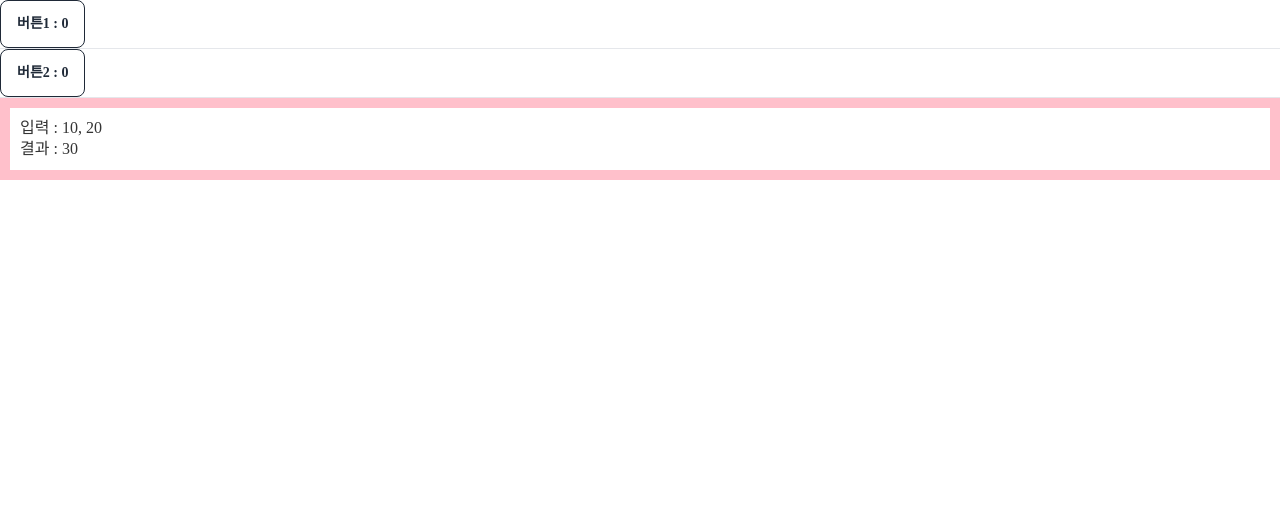
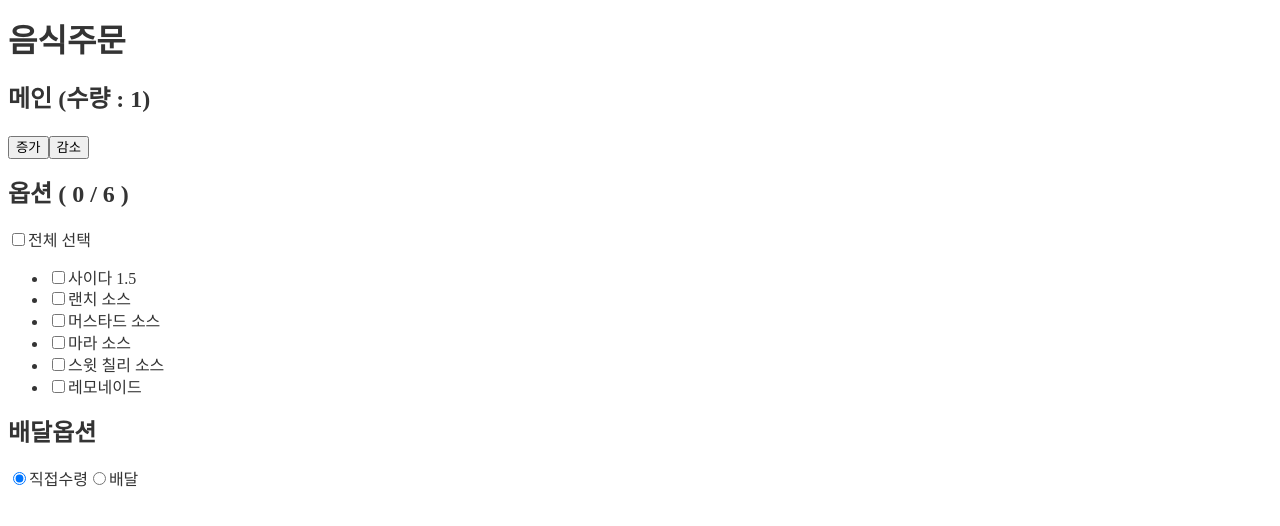
Before and after one commit to fbtjdwls04/2023-04-react-test, a React (Create React App) app: page / in a window 1280 px wide. Shown: the top 526 px of the page. Built offline with nearby package versions, Linux system fonts and the light colour scheme; a web font is replaced by a local one.

Commit message:
음식주문 기능

```diff
--- a/src/App.js
+++ b/src/App.js
@@ -1,41 +1,11 @@
 import React,{useEffect, useState, useCallback} from "react";
+import Order from "./Order";
 
-let SubCallCount = 0;
-function Sub({no1,no2,calculateFun}) {
-  SubCallCount++;
-  console.log(`SubCallCount : ${SubCallCount}`);
+function App() {
 
   return (
     <>
-      <div style={{border: '10px solid pink',padding: 10}}>
-        입력 : {no1}, {no2}
-        <br />
-        결과 : {calculateFun(no1,no2)}
-      </div>
-    </>
-  );
-}
-
-const MemoizedSub = React.memo(Sub);
-
-let AppCallCount = 0;
-
-function App() {
-  AppCallCount++;
-  console.log(`AppCallCount : ${AppCallCount}`);
-
-  const [no1, setNo1] = useState(0);
-  const [no2, setNo2] = useState(0);
-
-  const calculateFun = useCallback((a,b) => a + b + no1,[no1]);
-
-  return (
-    <>
-      <button className="btn btn-outline" onClick={()=> setNo1(no1 + 1)}>버튼1 : {no1}</button>
-      <hr />
-      <button className="btn btn-outline" onClick={()=> setNo2(no2 + 1)}>버튼2 : {no2}</button>
-      <hr />
-      <MemoizedSub no1={10} no2={20} calculateFun={calculateFun}/>
+      <Order />
     </>
   );
 }
--- /dev/null
+++ b/src/Order.js
@@ -0,0 +1,168 @@
+import React, { useEffect, useState, useCallback, useMemo } from "react";
+
+function OrderMainFood({ mainFoodCount, SetMainFoodCount }) {
+  return (
+    <>
+      <h2>메인 (수량 : {mainFoodCount})</h2>
+      <div>
+        <button
+          className="btn btn-outline btn-sm"
+          onClick={() => SetMainFoodCount(mainFoodCount + 1)}
+        >
+          증가
+        </button>
+        <button
+          className="btn btn-outline btn-sm"
+          onClick={() =>
+            SetMainFoodCount(mainFoodCount == 1 ? 1 : mainFoodCount - 1)
+          }
+        >
+          감소
+        </button>
+      </div>
+    </>
+  );
+}
+
+const MemoizedOrderMainFood = React.memo(OrderMainFood);
+
+function OrderOptions({
+  selectiedCount,
+  options,
+  toggleAllChecked,
+  toggleOptionCheck,
+  btnAllChecked,
+  optionCheckeds,
+}) {
+  return (
+    <>
+      <h2>
+        옵션 ( {selectiedCount} / {options.length} )
+      </h2>
+      <label>
+        <input
+          type="checkbox"
+          checked={btnAllChecked}
+          onChange={toggleAllChecked}
+        />
+        전체 선택
+      </label>
+      <ul>
+        {options.map((option, index) => (
+          <li style={{ userSelect: "none", cursor: "pointer" }} key={option}>
+            <label>
+              <input
+                type="checkbox"
+                checked={optionCheckeds[index]}
+                onChange={() => toggleOptionCheck(index)}
+              />
+              {option}
+            </label>
+          </li>
+        ))}
+      </ul>
+    </>
+  );
+}
+
+const MemoizedOrderOptions = React.memo(OrderOptions);
+
+function OrderDelivery({ deliveryType, SetDeliveryType }) {
+  return (
+    <>
+      <h2>배달옵션</h2>
+      <label>
+        <input
+          type="radio"
+          name="delivery-type"
+          checked={deliveryType == "직접수령"}
+          onChange={() => SetDeliveryType("직접수령")}
+        />
+        직접수령
+      </label>
+      <label>
+        <input
+          type="radio"
+          name="delivery-type"
+          checked={deliveryType == "배달"}
+          onChange={() => SetDeliveryType("배달")}
+        />
+        배달
+      </label>
+    </>
+  );
+}
+
+const MemoizedOrderDelivery = React.memo(OrderDelivery);
+
+export default function Order() {
+  const [mainFoodCount, SetMainFoodCount] = useState(1);
+
+  const options = [
+    "사이다 1.5",
+    "랜치 소스",
+    "머스타드 소스",
+    "마라 소스",
+    "스윗 칠리 소스",
+    "레모네이드",
+  ];
+
+  const [optionCheckeds, SetOptionCheckeds] = useState(
+    new Array(options.length).fill(false)
+  );
+
+  const toggleOptionCheck = useCallback(
+    (index) => {
+      const newOptionCheckeds = optionCheckeds.map((el, _index) =>
+        index == _index ? !el : el
+      );
+      SetOptionCheckeds(newOptionCheckeds);
+    },
+    [optionCheckeds]
+  );
+
+  const btnAllChecked = useMemo(
+    () => optionCheckeds.every((el) => el),
+    [optionCheckeds]
+  );
+  const selectiedCount = useMemo(
+    () => optionCheckeds.filter((el) => el).length,
+    [optionCheckeds]
+  );
+
+  const toggleAllChecked = useCallback(() => {
+    if (btnAllChecked) {
+      //전부 체크를 헤제 해야함
+      SetOptionCheckeds(optionCheckeds.map((el) => false));
+    } else {
+      // 전부 체크를 해야함
+      SetOptionCheckeds(optionCheckeds.map((el) => true));
+    }
+  }, [optionCheckeds]);
+
+  const [deliveryType, SetDeliveryType] = useState("직접수령");
+
+  return (
+    <>
+      <h1>음식주문</h1>
+
+      <MemoizedOrderMainFood
+        SetMainFoodCount={SetMainFoodCount}
+        mainFoodCount={mainFoodCount}
+      />
+
+      <MemoizedOrderOptions
+        selectiedCount={selectiedCount}
+        options={options}
+        toggleAllChecked={toggleAllChecked}
+        toggleOptionCheck={toggleOptionCheck}
+        btnAllChecked={btnAllChecked}
+        optionCheckeds={optionCheckeds}
+      />
+      <MemoizedOrderDelivery
+        deliveryType={deliveryType}
+        SetDeliveryType={SetDeliveryType}
+      />
+    </>
+  );
+}
--- a/src/index.css
+++ b/src/index.css
@@ -1,6 +1,6 @@
-@tailwind base;
+/* @tailwind base;
 @tailwind components;
-@tailwind utilities;
+@tailwind utilities; */
 @font-face {
     font-family: "GmarketSansMedium";
     src: url("https://cdn.jsdelivr.net/gh/projectnoonnu/noonfonts_2001@1.1/GmarketSansMedium.woff")
```
